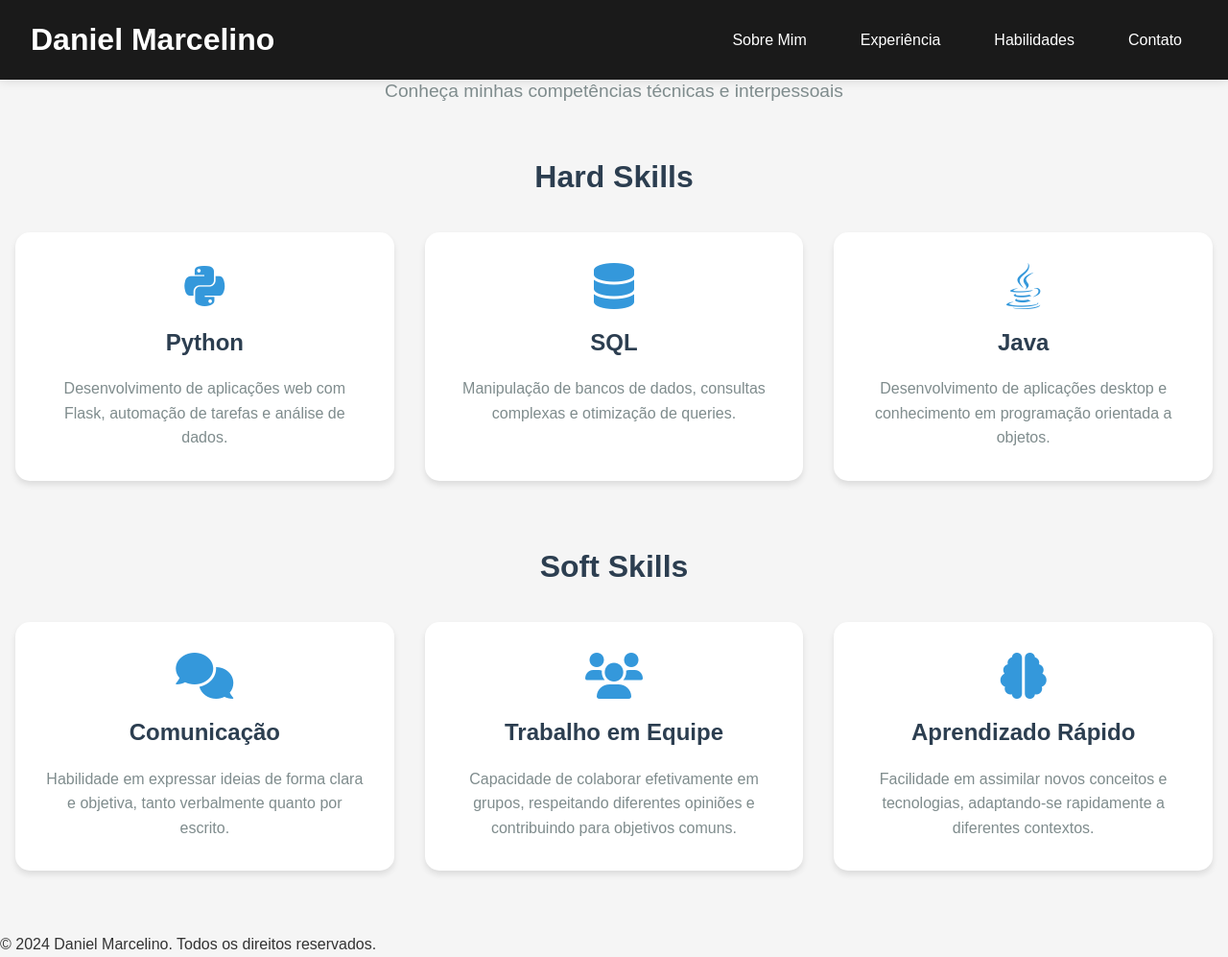
After one commit to DanielMacelino/Projeto-Site, a Flask app: page /habilidades in a window 1280 px wide. The commit adds this page. Shown: the whole page at 96% size. Run offline with Flask 3, Linux system fonts and the light colour scheme.

Commit message:
Adicao habilidades

```diff
--- a/app.py
+++ b/app.py
@@ -20,6 +20,11 @@ def contato():
     return render_template('contato.html')
 
 
+@app.route('/habilidades')
+def habilidades():
+    return render_template('habilidades.html')
+
+
 @app.route('/enviar-mensagem', methods=['POST'])
 def enviar_mensagem():
     if request.method == 'POST':
--- a/static/css/Pagina_Inicial.css
+++ b/static/css/Pagina_Inicial.css
@@ -475,6 +475,72 @@ nav a:hover {
     font-size: 1.5rem;
 }
 
+/* Estilos para a página de Habilidades */
+.skills-intro {
+    text-align: center;
+    margin-bottom: 3rem;
+}
+
+.skills-intro h2 {
+    font-size: 2.5rem;
+    color: #2c3e50;
+    margin-bottom: 1rem;
+}
+
+.skills-intro p {
+    font-size: 1.2rem;
+    color: #7f8c8d;
+}
+
+.hard-skills, .soft-skills {
+    margin-bottom: 4rem;
+}
+
+.hard-skills h3, .soft-skills h3 {
+    text-align: center;
+    font-size: 2rem;
+    color: #2c3e50;
+    margin-bottom: 2rem;
+}
+
+.skills-grid {
+    display: grid;
+    grid-template-columns: repeat(auto-fit, minmax(300px, 1fr));
+    gap: 2rem;
+    padding: 0 1rem;
+}
+
+.skill-card {
+    background: white;
+    border-radius: 15px;
+    padding: 2rem;
+    box-shadow: 0 4px 6px rgba(0, 0, 0, 0.1);
+    transition: transform 0.3s ease, box-shadow 0.3s ease;
+    text-align: center;
+}
+
+.skill-card:hover {
+    transform: translateY(-5px);
+    box-shadow: 0 6px 12px rgba(0, 0, 0, 0.15);
+}
+
+.skill-card i {
+    font-size: 3rem;
+    color: #3498db;
+    margin-bottom: 1rem;
+}
+
+.skill-card h4 {
+    font-size: 1.5rem;
+    color: #2c3e50;
+    margin-bottom: 1rem;
+}
+
+.skill-card p {
+    color: #7f8c8d;
+    line-height: 1.6;
+}
+
 /* Responsividade */
 @media (max-width: 768px) {
     .header-container {
@@ -541,6 +607,22 @@ nav a:hover {
     .social-grid {
         grid-template-columns: 1fr;
     }
+
+    .skills-grid {
+        grid-template-columns: 1fr;
+    }
+
+    .skill-card {
+        padding: 1.5rem;
+    }
+
+    .skills-intro h2 {
+        font-size: 2rem;
+    }
+
+    .hard-skills h3, .soft-skills h3 {
+        font-size: 1.8rem;
+    }
 }
 
 @media (max-width: 480px) {
--- /dev/null
+++ b/templates/habilidades.html
@@ -0,0 +1,76 @@
+<!DOCTYPE html>
+<html lang="pt-BR">
+<head>
+    <meta charset="UTF-8">
+    <meta name="viewport" content="width=device-width, initial-scale=1.0">
+    <title>Habilidades - Daniel Marcelino</title>
+    <link rel="stylesheet" href="{{ url_for('static', filename='css/Pagina_Inicial.css') }}">
+    <link rel="stylesheet" href="https://cdnjs.cloudflare.com/ajax/libs/font-awesome/6.0.0/css/all.min.css">
+</head>
+<body>
+    <header class="header-container">
+        <div class="logo">
+            <h1>Daniel Marcelino</h1>
+        </div>
+        <nav>
+            <a href="{{ url_for('Pagina_inicial') }}">Sobre Mim</a>
+            <a href="{{ url_for('experiencia') }}">Experiência</a>
+            <a href="{{ url_for('habilidades') }}">Habilidades</a>
+            <a href="{{ url_for('contato') }}">Contato</a>
+        </nav>
+    </header>
+
+    <main>
+        <section class="skills-intro">
+            <h2>Minhas Habilidades</h2>
+            <p>Conheça minhas competências técnicas e interpessoais</p>
+        </section>
+
+        <section class="hard-skills">
+            <h3>Hard Skills</h3>
+            <div class="skills-grid">
+                <div class="skill-card">
+                    <i class="fab fa-python"></i>
+                    <h4>Python</h4>
+                    <p>Desenvolvimento de aplicações web com Flask, automação de tarefas e análise de dados.</p>
+                </div>
+                <div class="skill-card">
+                    <i class="fas fa-database"></i>
+                    <h4>SQL</h4>
+                    <p>Manipulação de bancos de dados, consultas complexas e otimização de queries.</p>
+                </div>
+                <div class="skill-card">
+                    <i class="fab fa-java"></i>
+                    <h4>Java</h4>
+                    <p>Desenvolvimento de aplicações desktop e conhecimento em programação orientada a objetos.</p>
+                </div>
+            </div>
+        </section>
+
+        <section class="soft-skills">
+            <h3>Soft Skills</h3>
+            <div class="skills-grid">
+                <div class="skill-card">
+                    <i class="fas fa-comments"></i>
+                    <h4>Comunicação</h4>
+                    <p>Habilidade em expressar ideias de forma clara e objetiva, tanto verbalmente quanto por escrito.</p>
+                </div>
+                <div class="skill-card">
+                    <i class="fas fa-users"></i>
+                    <h4>Trabalho em Equipe</h4>
+                    <p>Capacidade de colaborar efetivamente em grupos, respeitando diferentes opiniões e contribuindo para objetivos comuns.</p>
+                </div>
+                <div class="skill-card">
+                    <i class="fas fa-brain"></i>
+                    <h4>Aprendizado Rápido</h4>
+                    <p>Facilidade em assimilar novos conceitos e tecnologias, adaptando-se rapidamente a diferentes contextos.</p>
+                </div>
+            </div>
+        </section>
+    </main>
+
+    <footer>
+        <p>&copy; 2024 Daniel Marcelino. Todos os direitos reservados.</p>
+    </footer>
+</body>
+</html>
```
